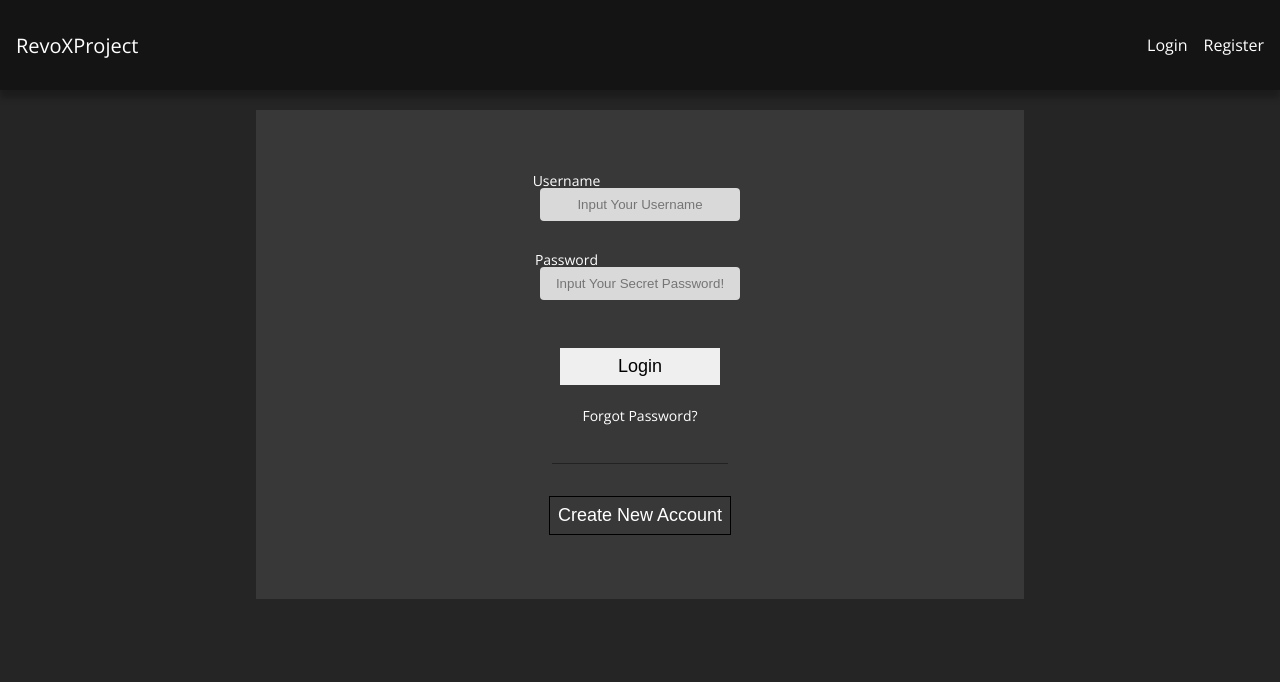
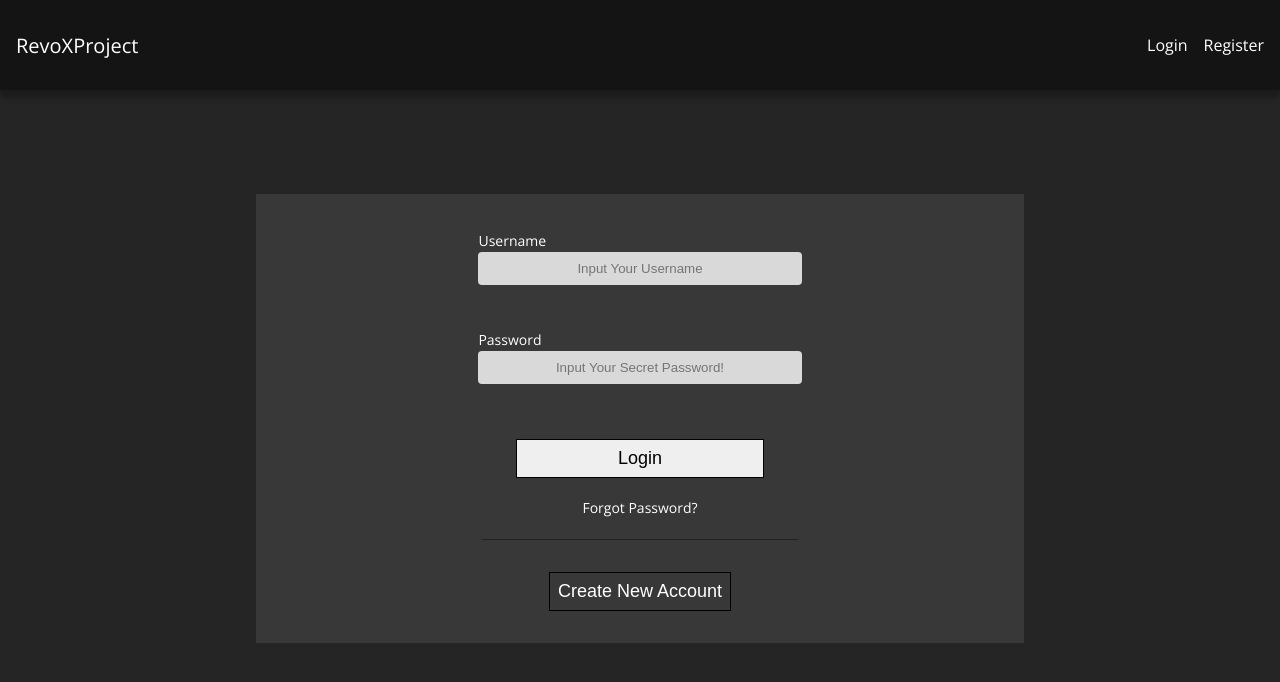
Before and after one commit to LeandroVictor666/revoxproject-app, a React (Vite) app: page /login in a window 1280 px wide. Shown: the top 682 px of the page. Built offline with nearby package versions, Linux system fonts and the light colour scheme.

Commit message:
style(login.style): added responsiviness in Login View

```diff
--- /dev/null
+++ b/src/Styles/_scss/_login-reponsive.scss
@@ -0,0 +1,63 @@
+@media screen and (min-width: 1280px) {
+  .loginContainer {
+    .loginForm {
+      width: 55vw;
+      .loginInputBox {
+        justify-content: center;
+        align-items: center;
+        p {
+          align-self: flex-start;
+          margin-left: 24.5%;
+        }
+        input {
+          width: 50%;
+        }
+      }
+      .loginControls {
+        .loginBtn {
+          width: 35%;
+        }
+        .horizontalLine {
+          width: 45%;
+        }
+      }
+    }
+  }
+}
+
+@media screen and (min-width: 768px) and (max-width: 1279px) {
+  .loginContainer {
+    .loginForm {
+      color: white;
+
+      .loginInputBox {
+        justify-content: center;
+        align-items: center;
+
+        p {
+          align-self: flex-start;
+          margin-left: 14%;
+        }
+
+        input {
+          width: 70%;
+        }
+        input:hover {
+          background-color: #949494;
+        }
+      }
+      .loginControls {
+        width: 100%;
+        button {
+          cursor: pointer;
+        }
+        .loginBtn {
+          width: 50%;
+        }
+        .horizontalLine {
+          width: 80%;
+        }
+      }
+    }
+  }
+}
--- a/src/Styles/_scss/_login.scss
+++ b/src/Styles/_scss/_login.scss
@@ -1,4 +1,5 @@
 .loginContainer {
+  margin-top: $actualHeaderHeight + 128px;
   display: flex;
   width: 100vw;
   height: 50vh;
@@ -7,29 +8,26 @@
   .loginForm {
     display: flex;
     flex-direction: column;
-    justify-content: center;
     align-items: center;
     background-color: $publicationCardColor;
-    width: max-content;
-    padding: 64px;
-    min-width: 50%;
-    max-width: 50%;
+    padding: 32px;
+    width: 75%;
     color: white;
-
     .loginInputBox {
-      width: 60%;
+      padding: 8px;
+      width: 90%;
       display: flex;
+      align-items: center;
       flex-direction: column;
-      align-items: center;
       margin-bottom: 32px;
       p {
-        display: flex;
-        margin-right: 38.3%;
+        align-self: flex-start;
+        margin-bottom: 4px;
         font-size: 14px;
         cursor: default;
       }
       input {
-        width: 50%;
+        width: 100%;
         height: 25px;
         text-align: center;
         align-items: center;
@@ -43,27 +41,26 @@
         background-color: #949494;
       }
     }
-
     .loginControls {
       margin-top: 16px;
       display: flex;
       flex-direction: column;
-      justify-content: center;
       align-items: center;
-      width: 50%;
+      width: 100%;
       button {
         cursor: pointer;
       }
       .loginBtn {
-        width: 50%;
+        width: 65%;
         color: #000;
+        outline: 1px solid black;
+        border: none;
         text-align: center;
         font-size: 18px;
         font-style: normal;
         font-weight: 400;
         line-height: normal;
         padding: 8px;
-        border: none;
       }
       .loginBtn:hover {
         background-color: #313131;
@@ -97,8 +94,8 @@
         text-decoration: underline;
       }
       .horizontalLine {
-        margin-top: 32px;
-        width: 55%;
+        margin-top: 16px;
+        width: 80%;
       }
 
       .bottomControls {
--- a/src/Styles/_scss/_responsiviness.scss
+++ b/src/Styles/_scss/_responsiviness.scss
@@ -1,2 +1,3 @@
 @import "publication-card-responsive";
 @import "register-responsive";
+@import "login-reponsive";
--- a/vite.config.ts
+++ b/vite.config.ts
@@ -1,7 +1,7 @@
-import { defineConfig } from 'vite'
-import react from '@vitejs/plugin-react-swc'
+import { defineConfig } from "vite";
+import react from "@vitejs/plugin-react-swc";
 
 // https://vitejs.dev/config/
 export default defineConfig({
   plugins: [react()],
-})
+});
```
Also changed, not shown: src/Styles/app.module.css, 1 other file (tests, documents, lock files or other folders).
